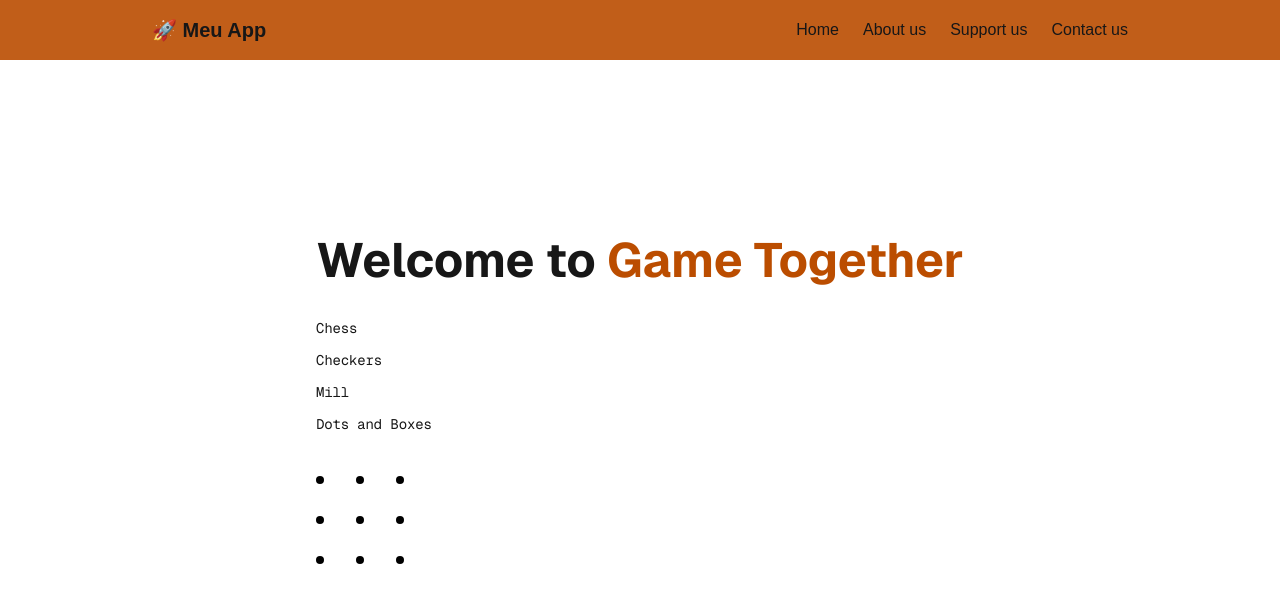
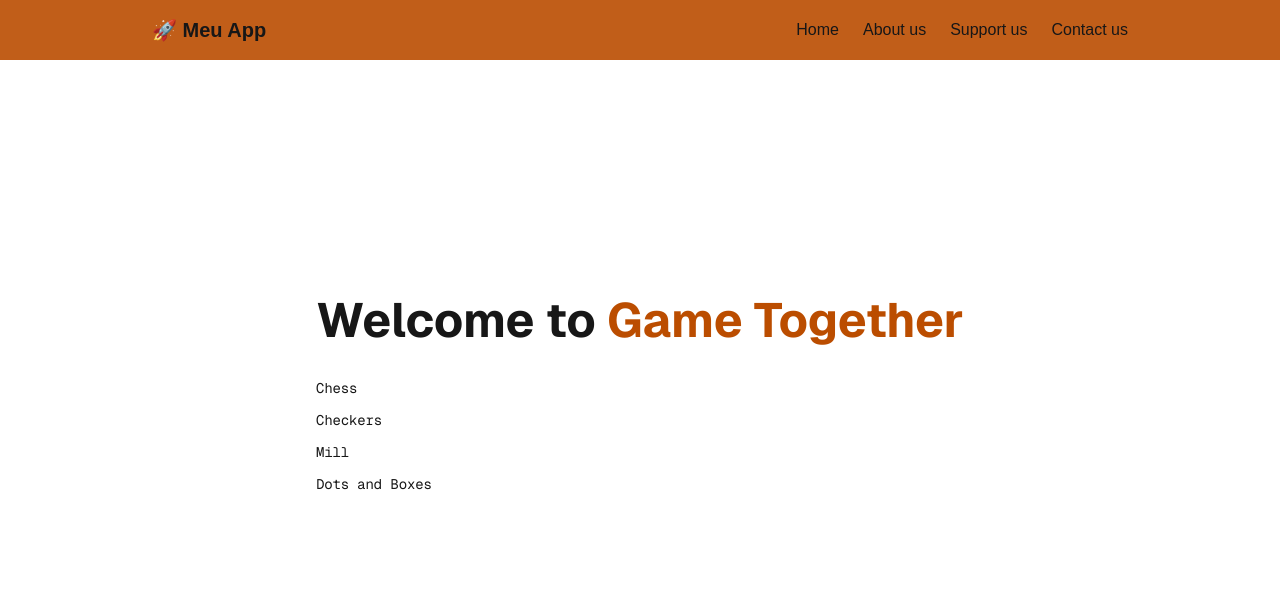
Before and after one commit to Lucasrfon/gametogether, a Next.js app: page / in a window 1280 px wide. Shown: the top 602 px of the page. Built offline with nearby package versions, Linux system fonts and the light colour scheme.

Commit message:
fix: remove board from home

```diff
--- a/src/app/page.tsx
+++ b/src/app/page.tsx
@@ -1,5 +1,3 @@
-import DotsAndBoxes from '@/components/DotsBoxes';
-
 export default function Home() {
   return (
     <div className="font-sans grid grid-rows-[20px_1fr_20px] items-center justify-items-center min-h-screen p-8 pb-20 gap-16 sm:p-20">
@@ -14,8 +12,6 @@ export default function Home() {
           <li className="mb-2 tracking-[-.01em]">Mill</li>
           <li className="mb-2 tracking-[-.01em]">Dots and Boxes</li>
         </ul>
-
-        <DotsAndBoxes />
       </main>
     </div>
   );
```
